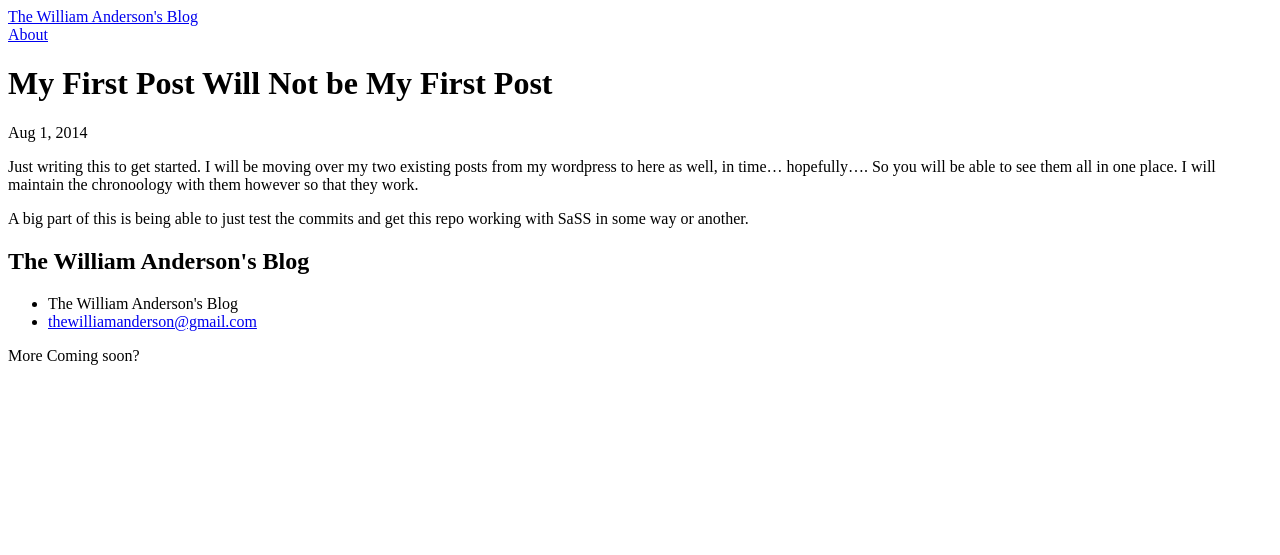
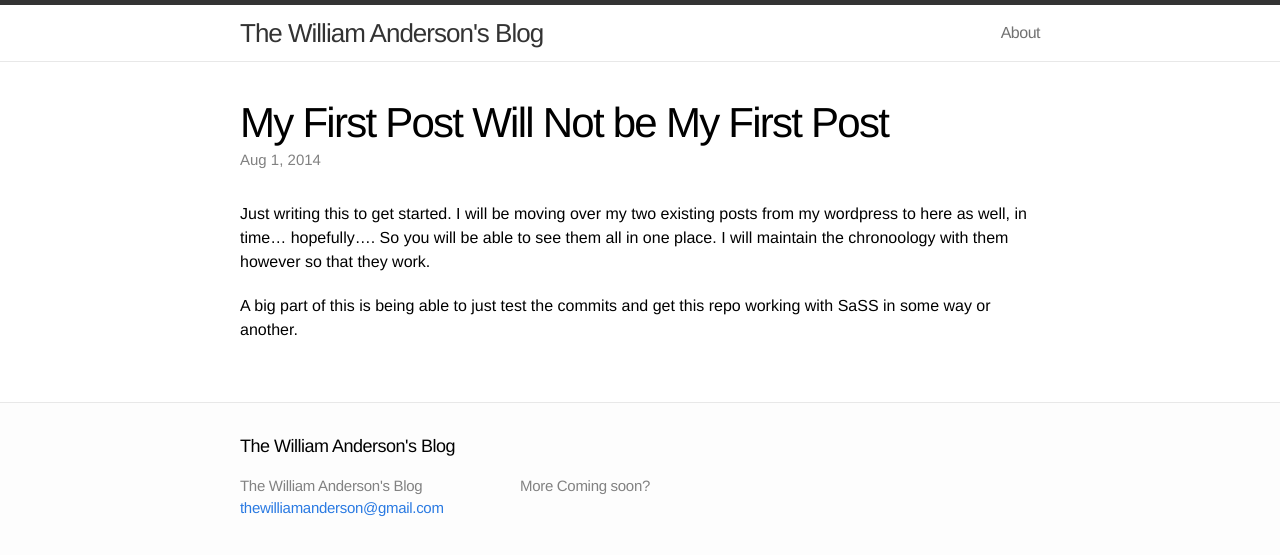
Before and after one commit to william-index/william-index.github.io, a Jekyll site: the page built from _posts/2014-08-01-first-post.md, in a window 1280 px wide. Shown: the top 555 px of the page. Built offline with Jekyll 4.4.1, drawn with Linux system fonts in a browser that asks for light colours.

Commit message:
Fixes path to css in head

```diff
--- a/_includes/head.html
+++ b/_includes/head.html
@@ -5,5 +5,5 @@
   <meta content='width=device-width' name='viewport'>
   <meta content='{{ site.description }}' name='description'>
   <!-- Custom CSS -->
-  <link href='css/main.css' rel='stylesheet'>
+  <link href="{{ '/css/main.css' | prepend: site.baseurl }}" rel='stylesheet'>
 </head>
```
